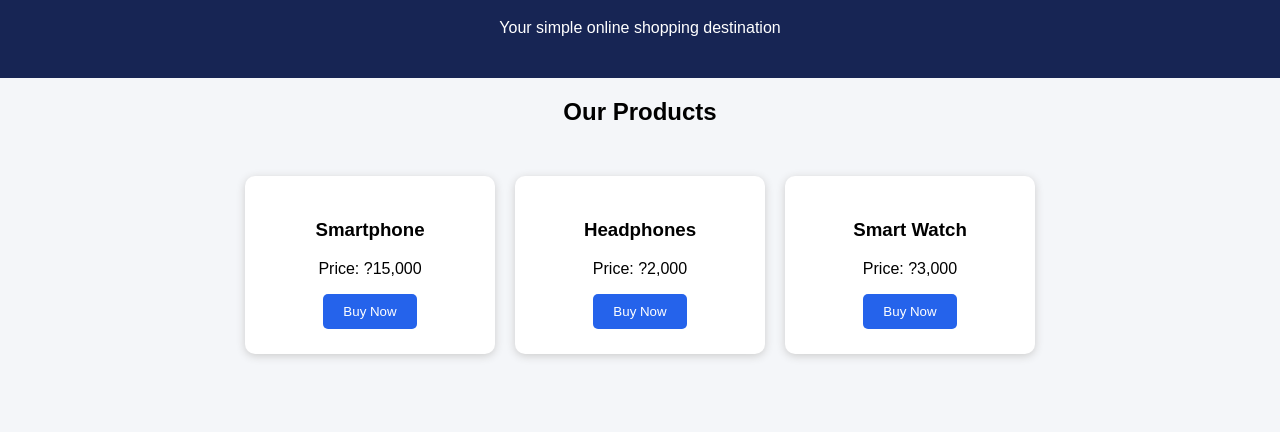
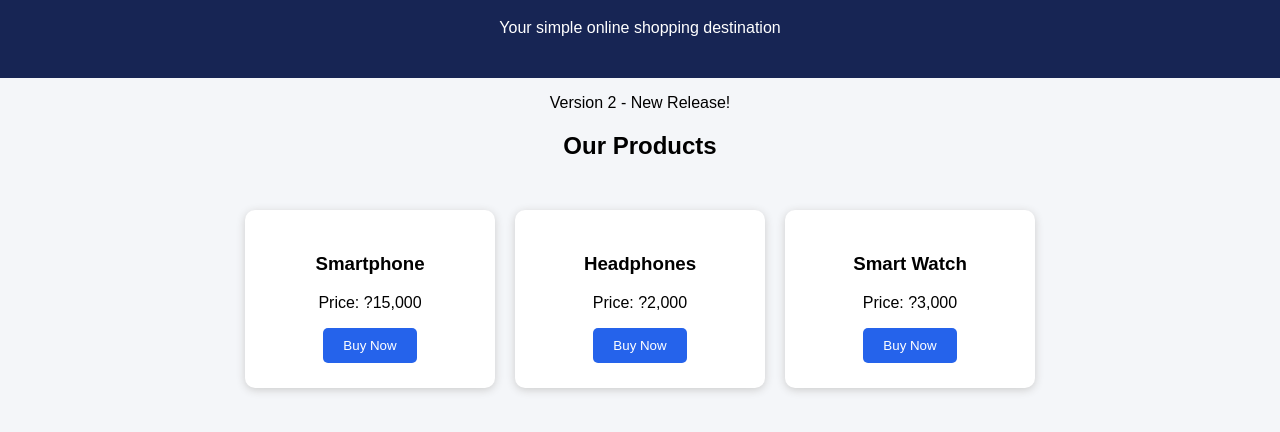
Before and after one commit to 123thakur4/ShopEasy-Lite, a website: page index.html in a window 1280 px wide. Shown: the part 86-518 px from the top of the page. Drawn offline with Linux system fonts and the light colour scheme.

Commit message:
Update ShopEasy Lite to version 2

```diff
--- a/index.html
+++ b/index.html
@@ -44,6 +44,7 @@
         <h1>ShopEasy Lite</h1>
         <p>Your simple online shopping destination</p>
     </header>
+    <p>Version 2 - New Release!</p>
     <h2>Our Products</h2>
     <div class="products">
         <div class="card">
```
